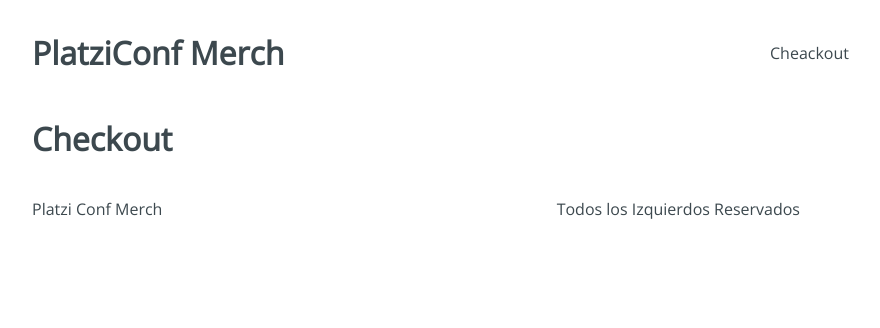
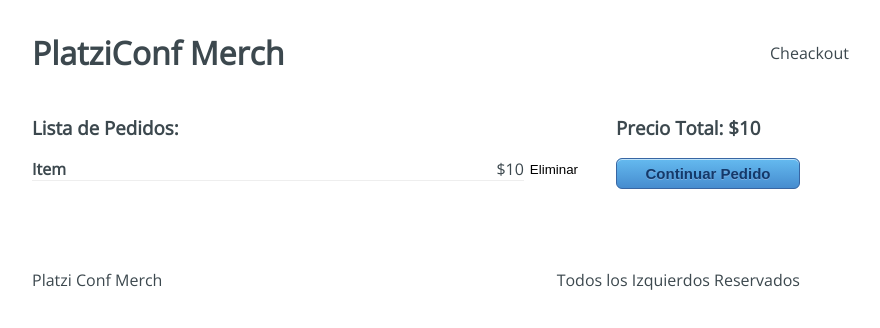
Before and after one commit to stalinch98/Platzi-Conf-Merch, a React app: page /checkout in a window 1280 px wide. Shown: the top 328 px of the page, without its empty margins (224-1104 px from the left). Built offline with nearby package versions, Linux system fonts and the light colour scheme.

Commit message:
Checkout

```diff
--- a/src/containers/Checkout.jsx
+++ b/src/containers/Checkout.jsx
@@ -1,8 +1,24 @@
 import React from 'react';
+import '../styles/components/Checkout.css'
 
 const Checkout = () => {
     return (
-        <h1>Checkout</h1>
+        <div className="Checkout">
+            <div className="Checkout-content">
+                <h3>Lista de Pedidos:</h3>
+                <div className="Checkout-item">
+                    <div className="Checkout-element">
+                        <h4>Item</h4>
+                        <span>$10</span>
+                    </div>
+                    <button type="button">Eliminar</button>
+                </div>
+            </div>
+            <div className="Checkout-sidebar">
+                <h3>Precio Total: $10</h3>
+                <button type="button">Continuar Pedido</button>
+            </div>
+        </div>
     )
 }
 
```
Also changed, not shown: 1 other file (tests, documents, lock files or other folders).
